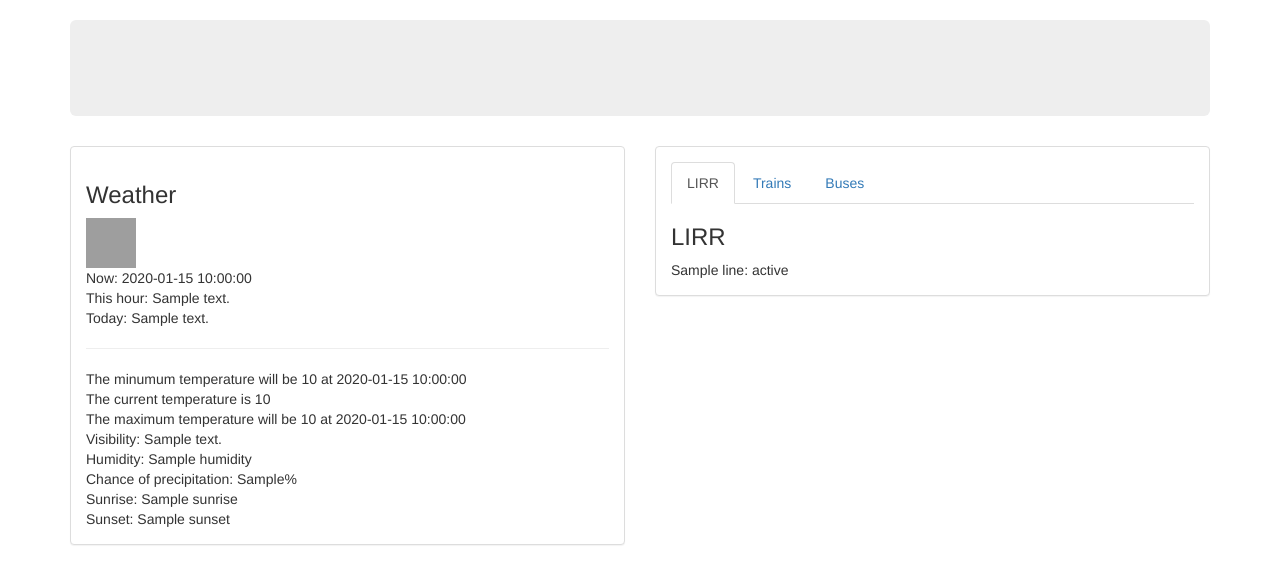
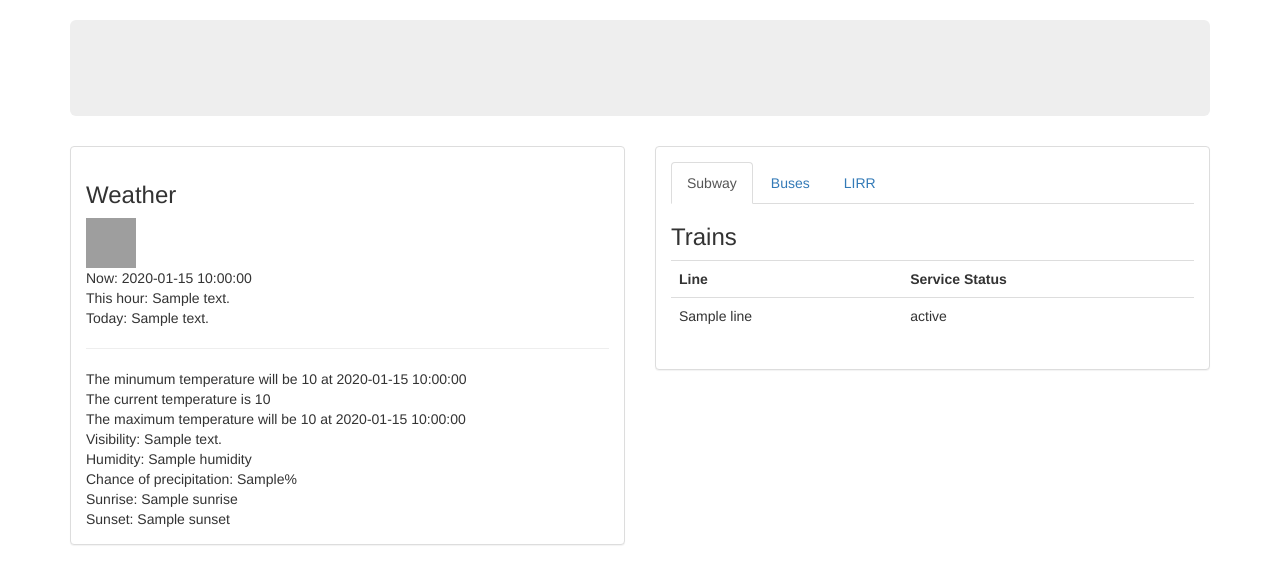
Before and after one commit to cdelfau/restfulAPI, a Flask app: template templates/result.html in a window 1280 px wide. Shown: the part 52-626 px from the top of the page. Run offline with Flask 2, Linux system fonts and the light colour scheme; the template is opened without the code that fills it: most values are stand-ins (such as "Sample title", 1, 10 or a date in 2020); some libraries are stand-ins or nearby versions; grey boxes are pictures that could not be loaded.

Commit message:
reordered subway bus lirr and made more jinja formatting

```diff
--- a/templates/index.html
+++ b/templates/index.html
@@ -9,9 +9,8 @@
             </div>
         </div>
         <label><input name="subway" type="checkbox">Subway</label>
+        <label><input name="bus" type="checkbox">Bus</label>
         <label><input name="lirr" type="checkbox">LIRR</label>
-        <label><input name="bus" type="checkbox">Bus</label>
-
         <br>
         <div class="row">
             <div class="col-md-3">
--- a/templates/result.html
+++ b/templates/result.html
@@ -31,36 +31,70 @@
       <div class="panel-body">
 
         <ul class="nav nav-tabs">
-                    <li class="active"><a data-toggle="tab" href="#lirr">LIRR</a></li>
-                    <li><a data-toggle="tab" href="#trains">Trains</a></li>
-                    <li><a data-toggle="tab" href="#buses">Buses</a></li>
+	  {% if transit["subway"] %}
+          <li class="active"><a data-toggle="tab" href="#trains">Subway</a></li>
+	  {% endif %}
+
+	  {% if transit["bus"] %}
+          <li{% if not transit['subway'] %} class="active"{% endif %}><a data-toggle="tab" href="#buses">Buses</a></li>
+	  {% endif %}
+
+	  {% if transit["lirr"] %}
+          <li{% if not transit['subway'] and not transit['bus']%} class="active"{% endif %}><a data-toggle="tab" href="#lirr">LIRR</a></li>
+	  {% endif %}
+
         </ul>
 
         <div class="tab-content">
-                    <div id="lirr" class="tab-pane fade in active">
-                        <h3>LIRR</h3>
-                        {% if transit["lirr"] %}
-                        {% for line in transit["lirr"] %}
-                        {{ line }}: {{ transit["lirr"][line]["status"] }}<br>
+
+          {% if transit["subway"] %}
+          <div id="trains" class="tab-pane fade in active">
+            <h3>Trains</h3>
+	    <table class="table">
+	      <tr>
+		<th>Line</th>
+		<th>Service Status</th>
+	      </tr>
+              {% for line in transit["subway"] %}
+	      <tr>
+		<td>{{ line }}</td>
+		<td>{{ transit["subway"][line]["status"] }}</td>
+	      </tr>
               {% endfor %}
+	    </table>
+          </div>
           {% endif %}
-                    </div>
-                    <div id="trains" class="tab-pane fade">
-                        <h3>Trains</h3>
-                        {% if transit["subway"] %}
-                        {% for line in transit["subway"] %}
-                        {{ line }}: {{ transit["subway"][line]["status"] }}<br>
-                        {% endfor %}
-                        {% endif %}
-                    </div>
-                    <div id="buses" class="tab-pane fade">
+
+          {% if transit["bus"] %}
+          <div id="buses" {% if not transit['subway'] %} class="tab-pane fade in active" {% else %} class="tab-pane fade"{% endif %}>
             <h3>Buses</h3>
-                        {% if transit["bus"] %}
             {% for stop in transit["bus"] %}
             <a href="/buses?bus={{ transit['bus_number'] }}&stop={{ stop[2] }}">{{ stop[0] }} - {{ stop[1] }}</a><br>
             {% endfor %}
+          </div>
 	  {% endif %}
+
+         {% if transit["lirr"] %}
+	  <div id="lirr"{% if not transit['subway'] and not transit['buses'] %} class="tab-pane fade in active" {% else %} class="tab-pane fade"{% endif %}>
+            <h3>LIRR</h3>
+	    <table class="table">
+	      <tr>
+		<th>Line</th>
+		<th>Service Status</th>
+	      </tr>
+
+              {% for line in transit["lirr"] %}
+	      <tr>
+		<td>{{ line }}</td>
+		<td>{{ transit["lirr"][line]["status"] }}</td>
+	      </tr>
+              {% endfor %}
+            </table>
 	  </div>
+	  {% endif %}
+
+
+
         </div>
       </div>
     </div>
```
Lines whose indentation alone changed are shown as unchanged.
